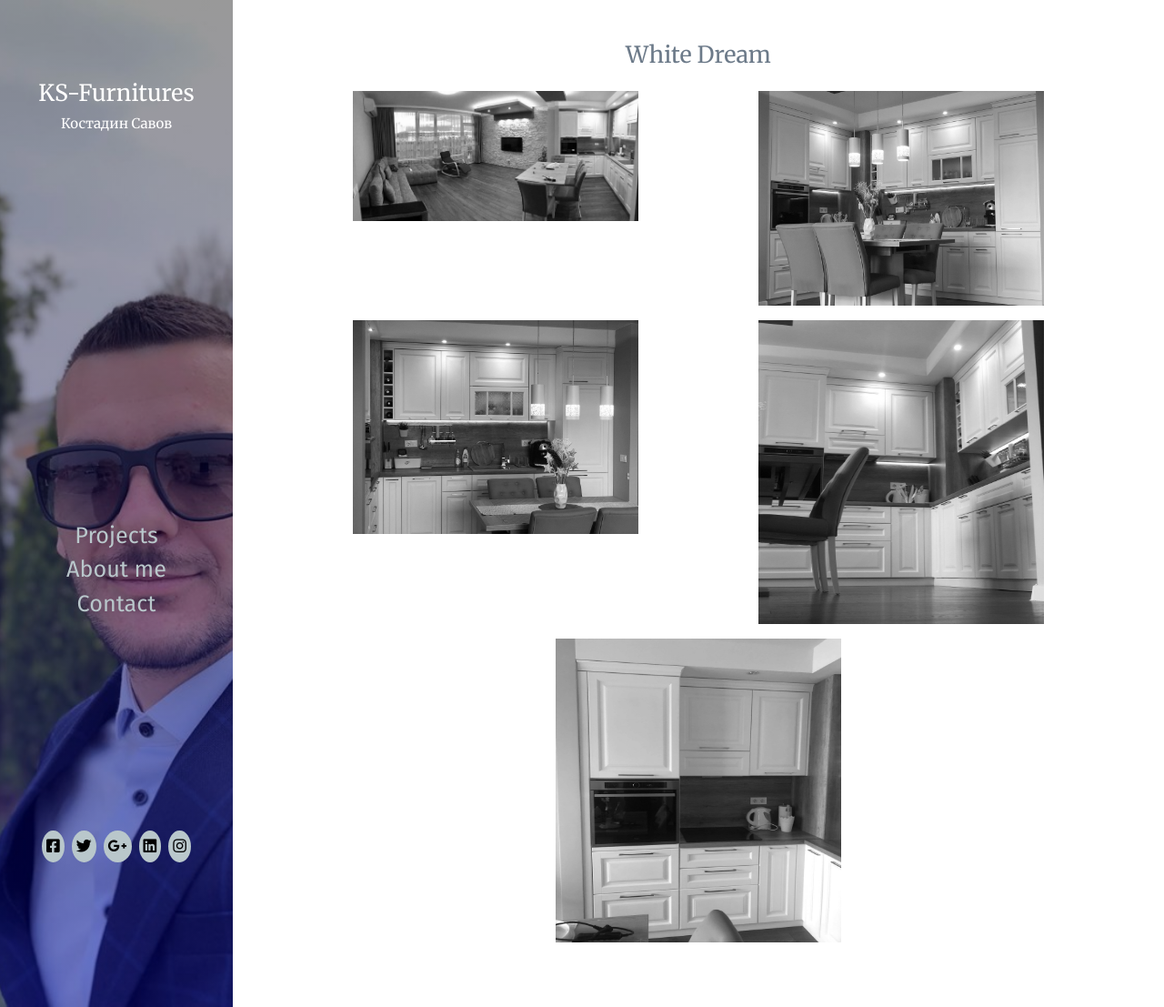
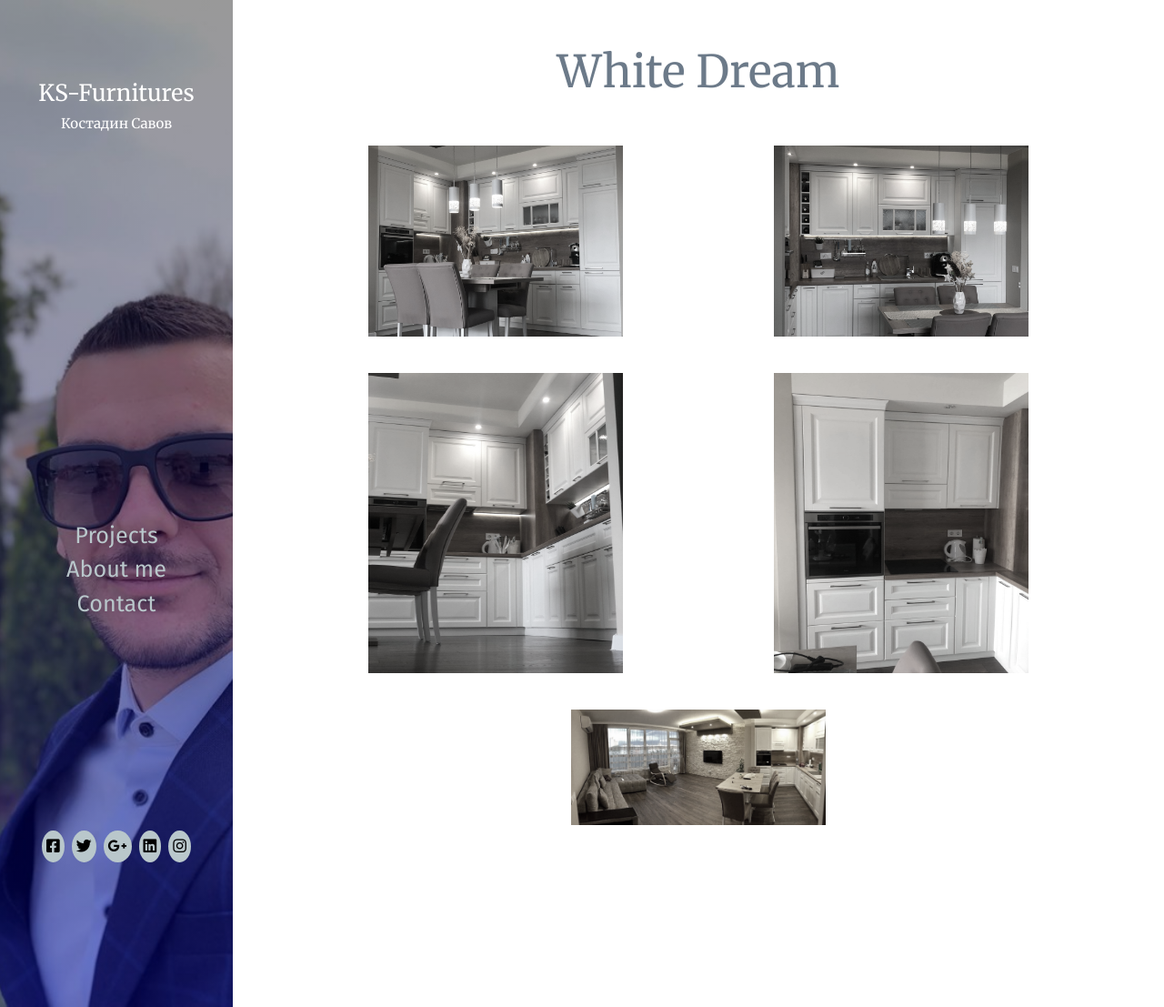
Before and after one commit to alenSavov/ks-furnitures, a Jekyll site: the page built from Projects/project-1.html, in a window 1280 px wide and 1107 px high. Shown: the whole window at 91% size. Built offline with Jekyll 4.4.1, drawn with Linux system fonts in a browser that asks for light colours; some web fonts are replaced.

Commit message:
updated styles for gallery

```diff
--- a/Projects/project-1.html
+++ b/Projects/project-1.html
@@ -10,7 +10,6 @@ permalink: /project-1/
         <h3 class="gallery-title">White Dream</h3>
 
 
-        <a href="../images/Project-1/image-1.jpg" data-lightbox="mygallery"><img class="vertical" src="../images/Project-1/image-1.jpg" alt="kitchen"></a>
 
         <a href="../images/Project-1/image-2.jpg" data-lightbox="mygallery"><img class="horizontal" src="../images/Project-1/image-2.jpg" alt="kitchen"></a>
 
@@ -22,6 +21,7 @@ permalink: /project-1/
 
         <a href="../images/Project-1/image-5.jpg" data-lightbox="mygallery"><img class="horizontal" src="../images/Project-1/image-5.jpg" alt="kitchen"></a>
 
+        <a href="../images/Project-1/image-1.jpg" data-lightbox="mygallery"><img class="vertical" src="../images/Project-1/image-1.jpg" alt="kitchen"></a>
     </section>
 
 </div>
--- a/_includes/header.html
+++ b/_includes/header.html
@@ -1,6 +1,6 @@
 <header class="site-header">
     <section class="site-header-navigation">
-        <h1 class="header-title"><a href="/">{{site.title}}</a></h1>
+        <h1 class="header-title"><a href="/{{site.baseurl}}">{{site.title}}</a></h1>
 
         <ul class="site-header-nav">
             <li><a href="{{ site.baseurl }}/Projects">Projects</a></li>
--- a/css/gallery.css
+++ b/css/gallery.css
@@ -10,33 +10,30 @@
     flex: 0 0 95%;
     overflow: hidden;
     justify-content: space-around;
+    padding-bottom: 100px;
 }
 
 .gallery-title {
     flex: 0 0 100%;
     text-align: center;
+    font-size: 3.5em;
 }
 
-/*.gallery-item{*/
-/*    display: flex;*/
-/*    flex: 0 0 45%;*/
-/*    overflow: hidden;*/
-/*    margin: 0.8em 0.5em;*/
-/*    !*box-shadow: 0 0 0.5rem 0 rgba(0, 0, 0, 0.9);*!*/
-
-/*}*/
+.gallery a {
+    margin: 10px;
 
 
+}
+
 .gallery img {
-    width: 330px;
+    width: 300px;
     display: block;
     margin-left: auto;
     margin-right: auto;
     max-height: 25em;
-    filter: grayscale(100%);
+    filter: grayscale(80%);
     transition: 0.5s;
-    padding: 8px;
-
+    padding: 10px;
 }
 
 .gallery img:hover {
```
